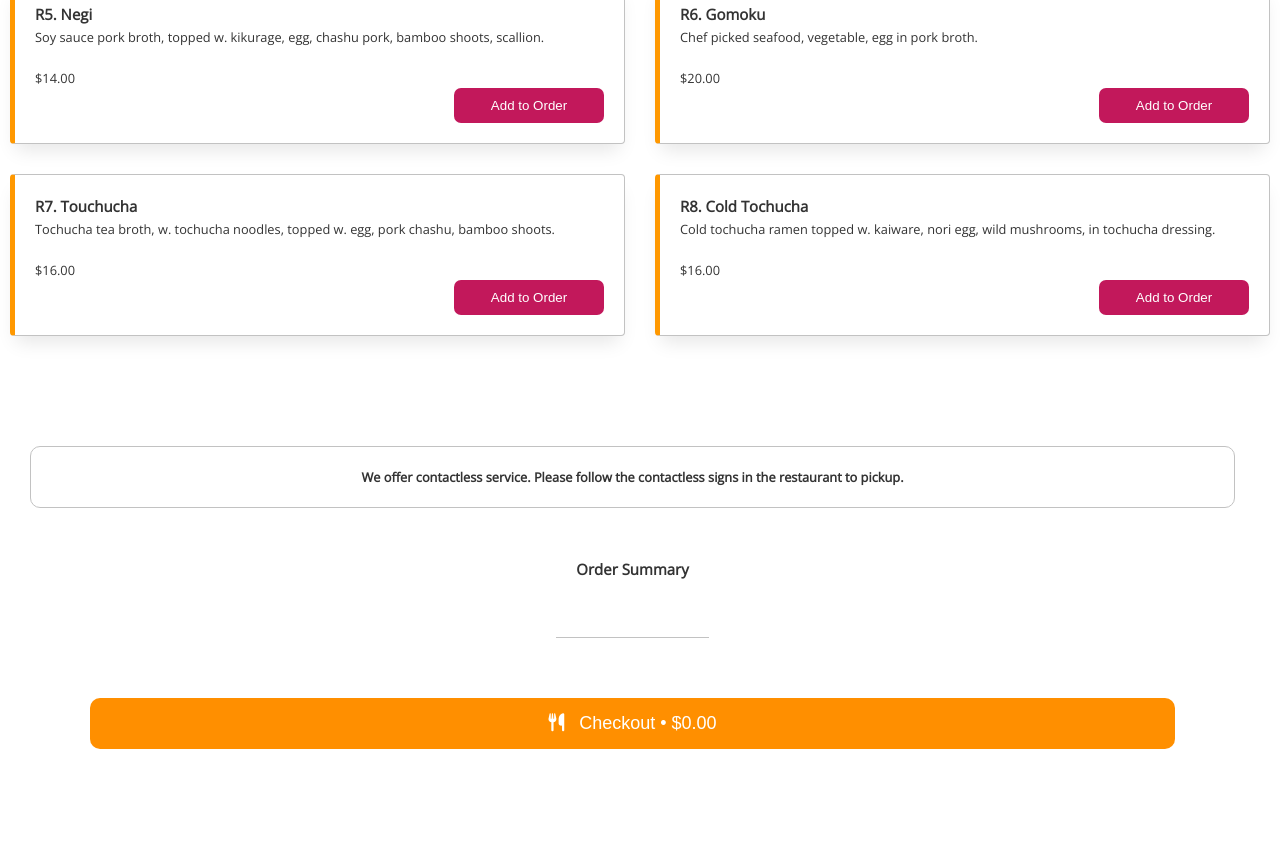
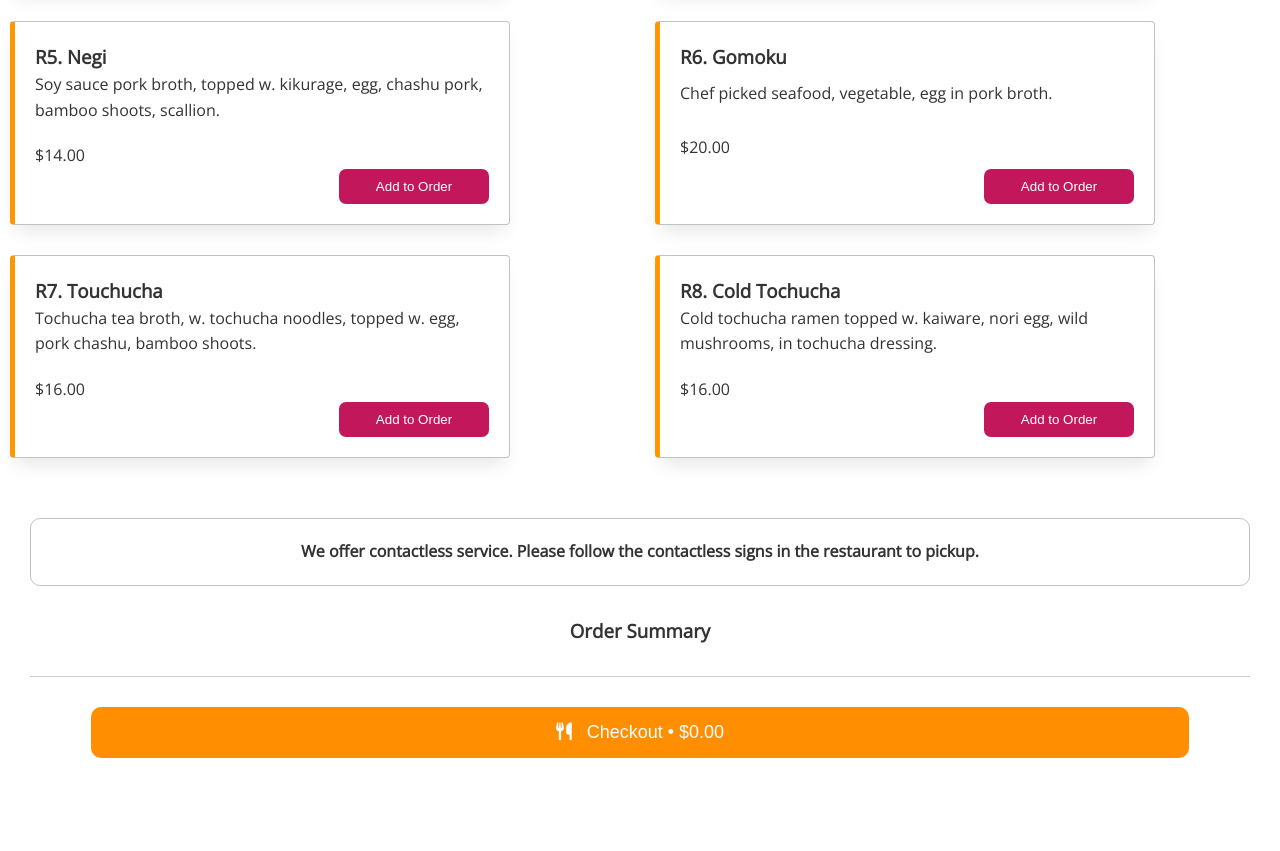
Before and after one commit to Swhag/Project-Restaurant-Page, a website built with webpack: page src/menu.html in a window 1280 px wide. Shown: the part 609-1460 px from the top of the page. Built offline with nearby package versions, Linux system fonts and the light colour scheme; files whose address does not match are found by name.

Commit message:
style update

```diff
--- a/src/menu.html
+++ b/src/menu.html
@@ -17,7 +17,7 @@
   </head>
 
   <body id="home">
-    <div id="navbar" class="menu navbar">
+    <div id="navbar" class="menu-navbar navbar">
       <h1 class="logo"><span class="text-primary"> Simple</span> Ramen</h1>
       <nav>
         <ul>
@@ -60,7 +60,9 @@
           We offer contactless service. Please follow the contactless signs in
           the restaurant to pickup.
         </h4>
-        <h3 class="order-summary">Order Summary</h3>
+        <div class="order-summary">
+          <h3>Order Summary</h3>
+        </div>
         <div class="cart-items"></div>
 
         <button class="btn checkout-btn"></button>
--- a/src/pages/home.js
+++ b/src/pages/home.js
@@ -33,9 +33,6 @@ const navbar = document.querySelector('.navbar');
 let scrolled = false;
 
 window.onscroll = function () {
-  if (navbar.classList.contains('menu')) {
-    return;
-  }
   if (window.pageYOffset > 100) {
     navbar.classList.remove('top');
     if (!scrolled) {
--- a/src/styles/style.css
+++ b/src/styles/style.css
@@ -58,6 +58,11 @@ img {
 
 .navbar.top {
   background: transparent;
+  background-color: #333;
+}
+
+.menu-navbar {
+  position: static;
 }
 
 .navbar a {
@@ -426,7 +431,8 @@ img {
   display: flex;
   justify-content: center;
   width: 100%;
-  margin-top: 90px;
+  margin-top: 20px;
+  gap: 20px;
 }
 
 /* ramen menu */
@@ -443,6 +449,8 @@ img {
   border-left: 5px solid #ff9800;
   box-shadow: 0px 12px 18px -6px rgb(0 0 0 / 10%);
   background-color: #fff;
+
+  width: 500px;
   padding: 20px;
   border-radius: 4px;
 
@@ -485,7 +493,6 @@ img {
   flex-direction: column;
 
   max-width: 500px;
-  max-height: 480px;
   margin: 70px 15px 0px 0px;
 }
 
@@ -496,10 +503,6 @@ img {
   text-align: center;
 }
 
-.order-summary {
-  margin: 30px auto 30px auto;
-}
-
 .order-display .checkout-btn {
   padding: 15px;
   margin: 30px auto 0 auto;
@@ -508,12 +511,21 @@ img {
 }
 
 .order-summary {
-  border-bottom: 1px solid #c2c2c2;
-  height: 100px;
-  padding: 20px;
+  padding: 30px;
+  border-bottom: 1px solid #ccc;
 
   display: flex;
   justify-content: space-between;
+}
+
+.order-summary h3 {
+  margin: auto;
+}
+
+.cart-items {
+  max-height: 570px;
+  overflow-y: auto;
+  overflow-x: hidden;
 }
 
 .summary-right button {
@@ -540,7 +552,6 @@ img {
 @media (max-width: 1600px) {
   /* Need to adjust margin-top for the floating top navbar */
   .menu-container {
-    margin-top: 140px;
     width: 100%;
   }
 
@@ -551,17 +562,18 @@ img {
   .order-display {
     max-width: 100%;
     height: 480px;
+    margin: 0px;
+  }
+
+  .tab-content .product-card {
+    width: none;
   }
 }
 
 @media (max-width: 1400px) {
-  body {
-    font-size: 0.8rem;
-  }
   /* Need to adjust margin-top for the floating top navbar */
   .menu-container {
     flex-direction: column;
-    margin-bottom: 140px;
   }
 
   .tab-content .product-list {
@@ -580,10 +592,12 @@ img {
 }
 
 @media (max-width: 960px) {
+  body {
+    font-size: 0.8rem;
+  }
   .menu-container {
     flex-direction: column;
-    margin-top: 140px;
-    margin-bottom: 140px;
+    margin-top: 0px;
   }
 
   .tab-content .product-list {
```
Also changed, not shown: dist/bundle.js, dist/menu.html.
